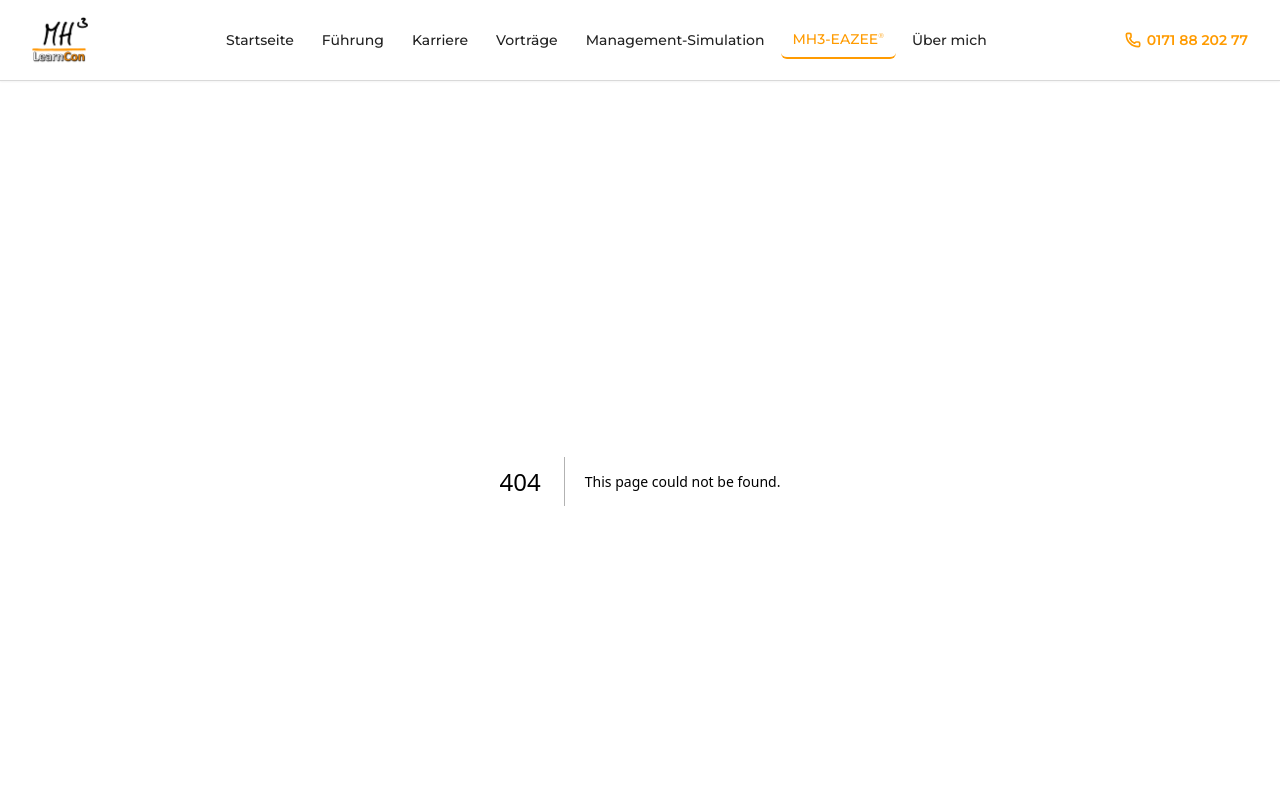
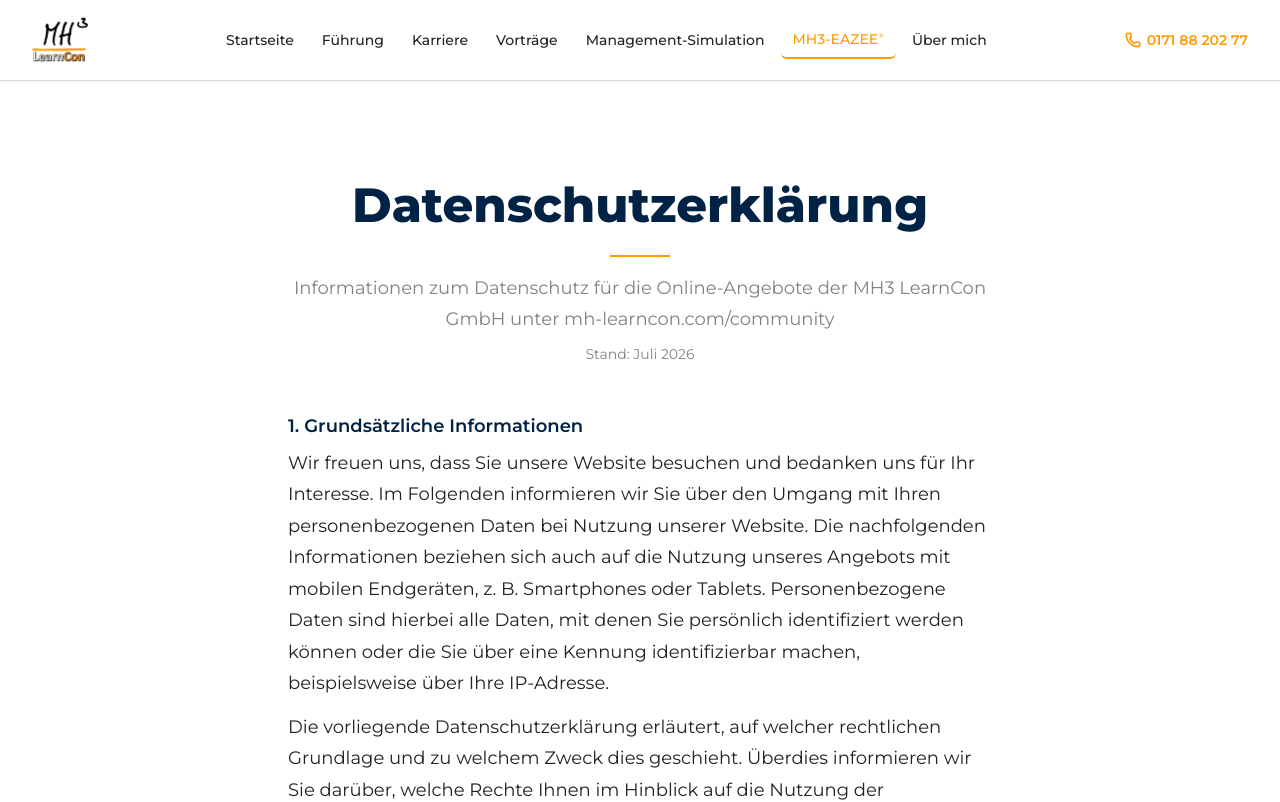
Before and after one commit to MH3-LearnCon/meine-neue-webseite-mit-js, a Next.js app: page /community/datenschutz in a window 1280 px wide. Before the commit this address had no page. Shown: the top 802 px of the page. Built offline with nearby package versions, Linux system fonts and the light colour scheme.

Commit message:
chore: fehlende Dateien nachtragen (Skill + Community-Datenschutz-Rohbau)
Beide lagen seit dem 24.07. bzw. 11.08. untracked und damit ohne Backup, ohne Historie und fuer Codex unsichtbar. Die Datenschutz-Seite ist noindex und bleibt ein Rohbau bis zur Kanzlei-Freigabe.

```diff
--- /dev/null
+++ b/src/app/community/datenschutz/page.tsx
@@ -0,0 +1,15 @@
+import type { Metadata } from "next";
+import LegalPage from "@/components/LegalPage";
+import { communityDatenschutz } from "@/data/community-datenschutz";
+
+export const metadata: Metadata = {
+  title: "Datenschutz – MH3-EAZEE Community | MH3 LearnCon",
+  description:
+    "Datenschutzerklärung für die MH3-EAZEE Community der MH3 LearnCon GmbH.",
+  // Rohbau: noindex bis zur Freigabe / zum Community-Launch.
+  robots: { index: false, follow: false },
+};
+
+export default function CommunityDatenschutzPage() {
+  return <LegalPage doc={communityDatenschutz} />;
+}
```
Also changed, not shown: .claude/skills/annotiertes-dokument-bauen.md (added).
